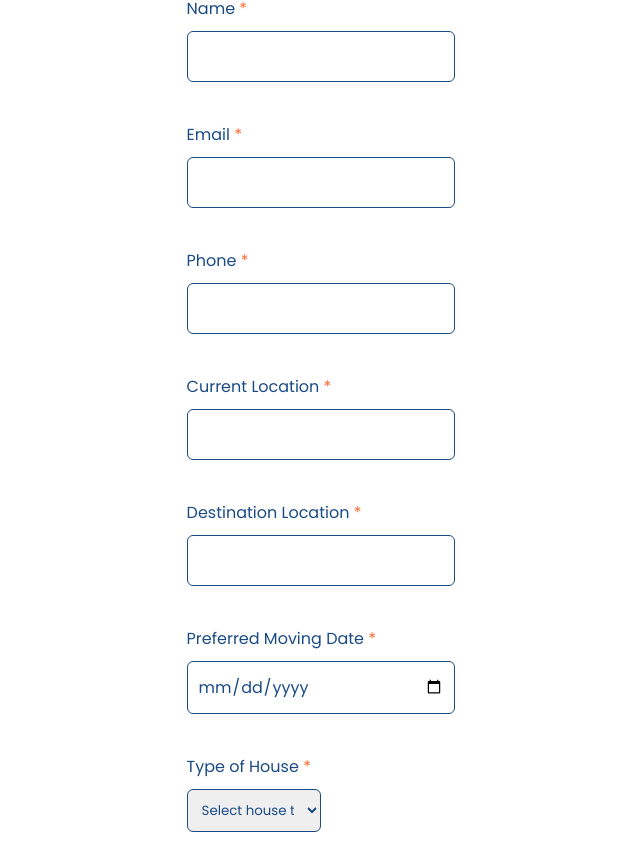
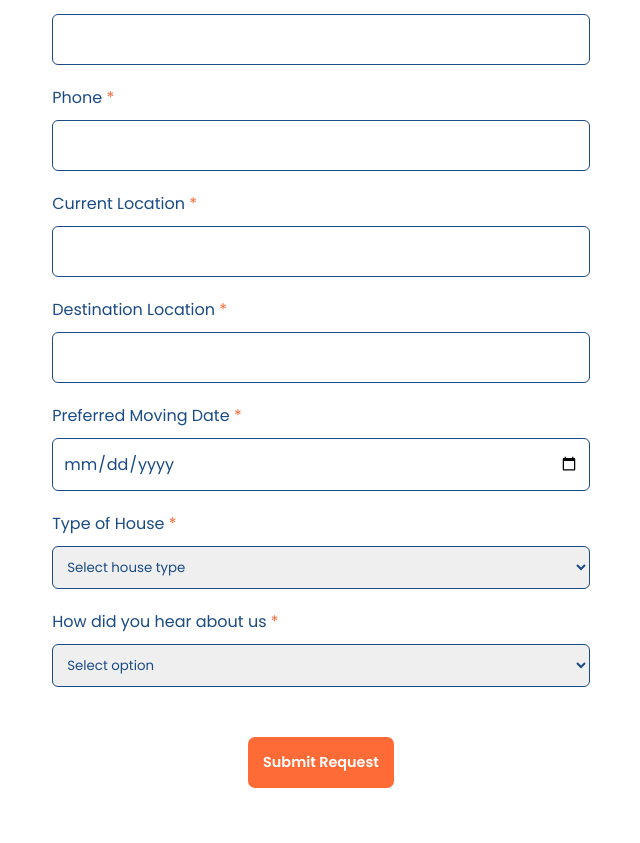
Before and after one commit to networkchaos/CountyMovers, a React (Vite) app in the folder Movers-Landing-Page/: page / in a window 768 px wide. Shown: the part 4697-5540 px from the top of the page, without its empty margins (63-703 px from the left). Built offline with nearby package versions, Linux system fonts and the light colour scheme.

Commit message:
Contact section media queries

```diff
--- a/Movers-Landing-Page/src/Components/Contact/Contact.css
+++ b/Movers-Landing-Page/src/Components/Contact/Contact.css
@@ -45,7 +45,7 @@ form input:focus{
 
 form select{
     color: #1A4B85;
-    width: 50%;
+    width: 100%;
     padding: 10px;
     outline: none;
     border: 0.5px solid #1A4B85;
@@ -106,8 +106,52 @@ form button:hover{
         padding: 10px 0px;
     }
 
-    form label  span{
-        color: #FE6B37;
+    form input {
+        width: 100%;
+        padding:10px;
+        font-size: 0.9rem;
+    }
+
+    form select{
+        width: 100%;
+    }
+
+    form button{
+        padding: 15px;
+        font-size: 0.9rem;
+    }
+
+    .notification-message{
+        padding: 0px 20px ;
+        font-size: 0.9rem;
+    }
+
+}
+
+/* =================== Mobile Landscape ================ */
+@media (min-width : 481px) and (max-width : 767px){
+    .contact-container{
+        margin: 40px auto;
+        width: 100%;
+    }
+
+    .contact-container h1 {
+        padding-bottom: 20px;
+        font-size: 1.5rem;
+    }
+
+    form {
+        width: 100%;
+    }
+
+    form div{
+        width: 80%;
+        margin: 10px auto;
+    }
+
+    form label {
+        display: block;
+        padding: 10px 0px;
     }
 
     form input {
@@ -131,3 +175,100 @@ form button:hover{
     }
 
 }
+
+/* =================== Tablet Device ================ */
+@media (min-width : 768px) and (max-width : 991px){
+    .contact-container{
+        margin: 40px auto;
+        width: 100%;
+    }
+
+    .contact-container h1 {
+        padding-bottom: 20px;
+        font-size: 1.5rem;
+    }
+
+    form {
+        width: 100%;
+    }
+
+    form div{
+        width: 70%;
+        margin: 10px auto;
+    }
+
+    form label {
+        display: block;
+        padding: 10px 0px;
+    }
+
+    form input {
+        width: 100%;
+        padding: 12px 10px;
+        font-size: 1rem;
+    }
+
+    form select{
+        width: 100%;
+    }
+
+    form button{
+        padding: 15px;
+        font-size: 0.9rem;
+    }
+
+    .notification-message{
+        padding: 0px 20px ;
+        font-size: 0.9rem;
+    }
+
+}
+
+
+/* =================== Tablet Landscape ================ */
+@media (min-width : 992px) and (max-width : 1199px){
+    .contact-container{
+        margin: 40px auto;
+        width: 100%;
+    }
+
+    .contact-container h1 {
+        padding-bottom: 20px;
+        font-size: 1.5rem;
+    }
+
+    form {
+        width: 100%;
+    }
+
+    form div{
+        width: 60%;
+        margin: 10px auto;
+    }
+
+    form label {
+        display: block;
+        padding: 10px 0px;
+    }
+
+    form input {
+        width: 100%;
+        padding: 12px 10px;
+        font-size: 1rem;
+    }
+
+    form select{
+        width: 100%;
+    }
+
+    form button{
+        padding: 15px;
+        font-size: 0.9rem;
+    }
+
+    .notification-message{
+        padding: 0px 20px ;
+        font-size: 0.9rem;
+    }
+
+}
```
